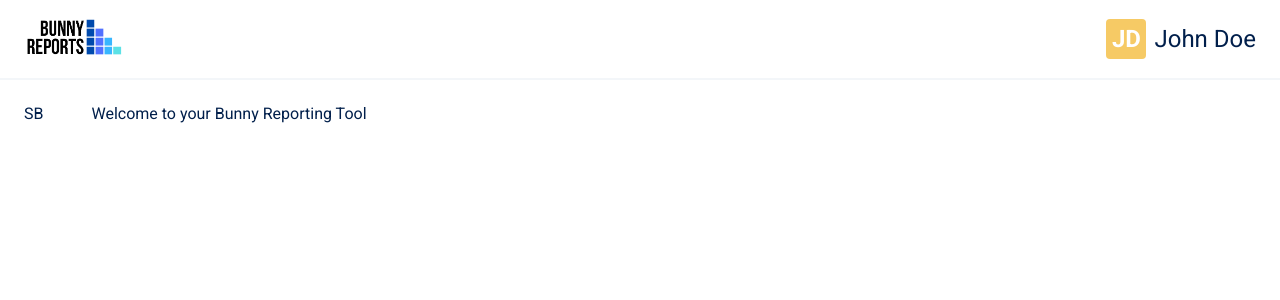
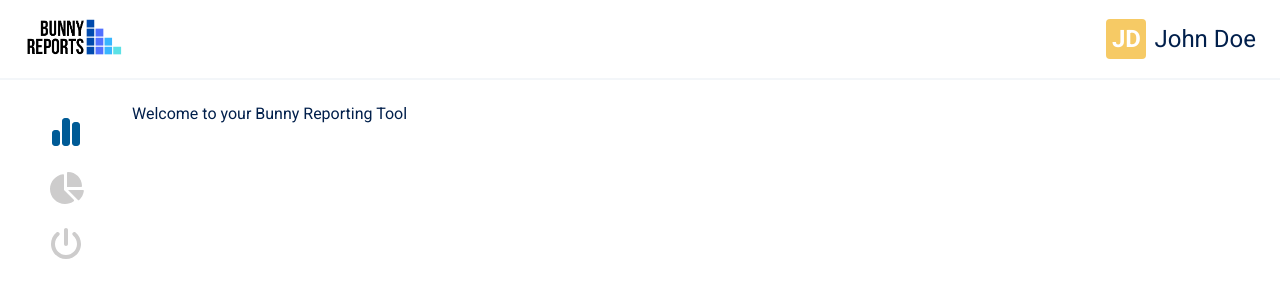
Before and after one commit to fabiandarga/nextjs-example-transaction-dashboard, a Next.js app: page / in a window 1280 px wide. Shown: the top 300 px of the page. Built offline with nearby package versions, Linux system fonts and the light colour scheme.

Commit message:
Add Sidebar menu

```diff
--- a/components/modules/ReportBody.tsx
+++ b/components/modules/ReportBody.tsx
@@ -1,7 +1,7 @@
 import React from 'react';
 import { Report } from '../../api/reports-api';
 import Card from '../atoms/Card';
-import DataGrid from '../molecules/Table';
+import DataGrid from '../molecules/DataGrid';
 import style from './report-body.module.scss';
 
 type Option = { label: string, value: any };
--- a/components/modules/Sidebar.tsx
+++ b/components/modules/Sidebar.tsx
@@ -1,6 +1,26 @@
+import { FontAwesomeIcon } from '@fortawesome/react-fontawesome';
+import { faPowerOff } from '@fortawesome/free-solid-svg-icons/faPowerOff';
+import { faChartPie } from '@fortawesome/free-solid-svg-icons/faChartPie';
+import { faChartSimple } from '@fortawesome/free-solid-svg-icons/faChartSimple';
+import Link from 'next/link'
 import React from 'react';
 import style from './sidebar.module.scss';
+import { useRouter } from 'next/router';
 
 export default function Sidebar() {
-    return (<div className={ style.sidebar }>SB</div>)
+    const router = useRouter();
+
+    return (
+        <div className={style.sidebar}>
+            <Link href="/" className={router.pathname == "/" ? style.active : ""}>
+                <FontAwesomeIcon icon={faChartSimple} />
+            </Link>
+            <Link href="/reports" className={router.pathname == "/reports" ? style.active : ""}>
+                <FontAwesomeIcon icon={faChartPie} />
+            </Link>
+            <Link href="/">
+                <FontAwesomeIcon icon={faPowerOff} />
+            </Link>
+        </div>
+    )
 }
--- a/components/modules/sidebar.module.scss
+++ b/components/modules/sidebar.module.scss
@@ -2,4 +2,25 @@
 
 .sidebar {
     padding: theme.$space-lg;
+    font-size: 2rem;
+
+    display: flex;
+    flex-direction: column;
+    align-items: stretch;
+    a {
+        width: 100%;
+        display: flex;
+        justify-content: center;
+        margin: theme.$space-sm;
+        color: theme.$color-grey;
+        &:visited, &:active {
+            color: theme.$color-grey;
+        }
+        &.active {
+            color: theme.$color-secondary;
+        }
+    }
+    a.active {
+        color: theme.$color-secondary;
+    }
 }
--- a/components/molecules/table.module.scss
+++ b/components/molecules/data-grid.module.scss
@@ -1,10 +1,10 @@
 @use '../../style/theme.variables.scss';
 
-.table {
+.dataGrid {
     --columns: 3;
 }
 
-.tableRow, .tableHead {
+.row, .head {
     display: grid;
     grid-template-columns: repeat(var(--columns), 1fr);
     grid-auto-rows: auto;
@@ -15,6 +15,6 @@
     }
 }
 
-.tableHead {
+.head {
     text-transform: uppercase;
 }
--- a/pages/_app.tsx
+++ b/pages/_app.tsx
@@ -1,10 +1,6 @@
-import "@fortawesome/fontawesome-svg-core/styles.css"
-import { config } from "@fortawesome/fontawesome-svg-core";
+import "../utils/icons/fontawesome";
 import Layout from '../components/layout/default'
 import '../style/app.scss';
-
-import { faAngleDown } from '@fortawesome/free-solid-svg-icons';
-config.autoAddCss = false;
 
 export default function MyApp({ Component, pageProps }) {
   return (
--- /dev/null
+++ b/utils/icons/fontawesome.ts
@@ -0,0 +1,4 @@
+import "@fortawesome/fontawesome-svg-core/styles.css"
+import { config } from "@fortawesome/fontawesome-svg-core";
+
+config.autoAddCss = false;
```
Also changed, not shown: components/molecules/DataGrid.tsx (renamed from components/molecules/Table.tsx, +7 -7 lines), 1 other file (tests, documents, lock files or other folders).
